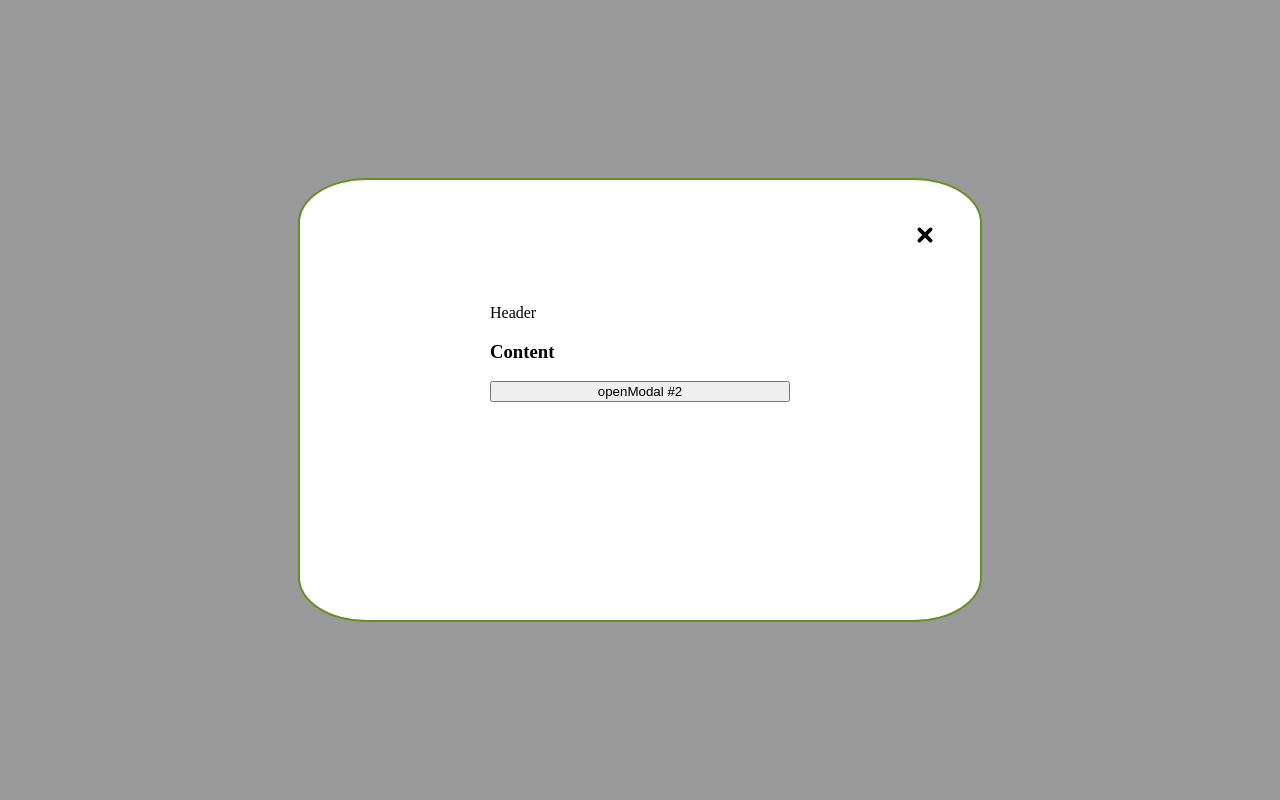
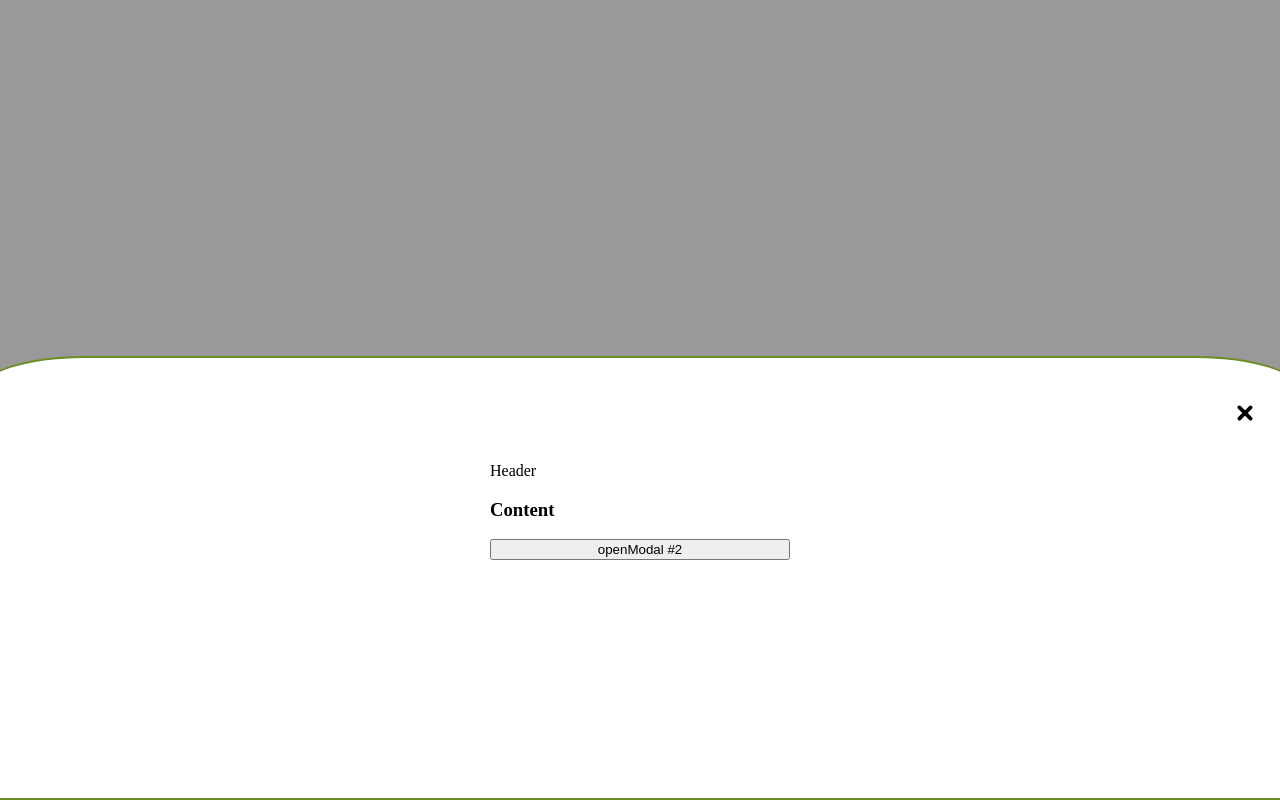
Before and after one commit to 111LegendaryDude111/Ui_Library, a React (Vite) app: page / in a window 1280 px wide. Both pictures are taken after a click on the button "OpenModal". Built offline with nearby package versions, Linux system fonts and the light colour scheme.

Commit message:
feat/#3_AddAnimatio

```diff
--- a/package.json
+++ b/package.json
@@ -11,11 +11,13 @@
   },
   "dependencies": {
     "react": "^18.2.0",
-    "react-dom": "^18.2.0"
+    "react-dom": "^18.2.0",
+    "react-transition-group": "^4.4.5"
   },
   "devDependencies": {
     "@types/react": "^18.2.43",
     "@types/react-dom": "^18.2.17",
+    "@types/react-transition-group": "^4.4.10",
     "@typescript-eslint/eslint-plugin": "^6.14.0",
     "@typescript-eslint/parser": "^6.14.0",
     "@vitejs/plugin-react": "^4.2.1",
--- a/src/App.tsx
+++ b/src/App.tsx
@@ -2,6 +2,33 @@ import { FC, useState } from "react";
 import "./App.css";
 import { Modal } from "./Modal/Modal";
 import { ModalPosition } from "./Modal/types";
+const ContentComponent3: FC = () => {
+  const [isVisibleModal3, setIsVisibleModal3] = useState<boolean>(false);
+
+  const modalHandler3 = () => {
+    setIsVisibleModal3((prev) => !prev);
+  };
+  return (
+    <div>
+      <h3>Content</h3>
+      <button
+        onClick={modalHandler3}
+        style={{
+          width: "300px",
+        }}
+      >
+        openModal #3
+      </button>
+      <Modal
+        isVisible={isVisibleModal3}
+        onClose={modalHandler3}
+        modalPosition={ModalPosition.right}
+        header={<h1>Header #3</h1>}
+        content={<div>Content #3</div>}
+      />
+    </div>
+  );
+};
 
 const ContentComponent: FC = () => {
   const [isVisibleModalTwo, setIsVisibleModalTwo] = useState<boolean>(false);
@@ -25,7 +52,7 @@ const ContentComponent: FC = () => {
         onClose={modalHandlerTwo}
         modalPosition={ModalPosition.center}
         header={<h1>Header #2</h1>}
-        content={<div>Content #2</div>}
+        content={<ContentComponent3 />}
       />
     </div>
   );
@@ -57,9 +84,9 @@ function App() {
         {buttonText}
       </button>
       <Modal
+        isVisible={isVisible}
         onClose={modalHandler}
-        isVisible={isVisible}
-        modalPosition={ModalPosition.center}
+        modalPosition={ModalPosition.bottom}
         header={"Header"}
         content={<ContentComponent />}
       />
--- a/src/Modal/Modal.tsx
+++ b/src/Modal/Modal.tsx
@@ -1,7 +1,10 @@
-import { createPortal } from "react-dom";
 import { ModalContent } from "./components/ModalContents";
 import { FC, useEffect } from "react";
 import { ModalPosition } from "./types";
+import "./styles.css";
+import { useEvent } from "../hooks/useEvent";
+import { CSSTransition } from "react-transition-group";
+import { createPortal } from "react-dom";
 
 type ModalProps = {
   isVisible: boolean;
@@ -13,6 +16,8 @@ type ModalProps = {
 
 const openModalsArray: VoidFunction[] = [];
 
+// window.openModalsArray = openModalsArray;
+
 export const Modal: FC<ModalProps> = ({
   onClose,
   isVisible,
@@ -20,29 +25,60 @@ export const Modal: FC<ModalProps> = ({
   header,
   content,
 }) => {
+  const close = useEvent(onClose);
+
   useEffect(() => {
     if (isVisible) {
-      openModalsArray.push(onClose);
+      openModalsArray.push(close);
     }
-  }, [isVisible, onClose]);
+  }, [close, isVisible]);
+
+  useEffect(() => {
+    const keyCloseModal = (e: KeyboardEvent) => {
+      console.log(openModalsArray);
+      if (e.key === "Escape") {
+        const close = openModalsArray.pop();
+        close?.();
+      }
+    };
+
+    document.addEventListener("keydown", keyCloseModal);
+
+    return () => {
+      document.removeEventListener("keydown", keyCloseModal);
+    };
+  }, []);
+
+  const classNames =
+    modalPosition === ModalPosition.center
+      ? "centerModal"
+      : modalPosition === ModalPosition.left
+      ? "leftModal"
+      : modalPosition === ModalPosition.right
+      ? "rightModal"
+      : modalPosition === ModalPosition.top
+      ? "topModal"
+      : "bottomModal";
 
   return (
-    <>
-      {isVisible && (
-        <div>
-          {createPortal(
+    <CSSTransition
+      in={isVisible}
+      unmountOnExit
+      timeout={300}
+      classNames={classNames}
+    >
+      {() =>
+        createPortal(
           <ModalContent
-              onClose={onClose}
             modalPosition={modalPosition}
             header={header}
             content={content}
             openModalsArray={openModalsArray}
           />,
-            document.getElementById("root")!,
+          document.getElementById("modal")!,
           "modal"
-          )}
-        </div>
-      )}
-    </>
+        )
+      }
+    </CSSTransition>
   );
 };
--- a/src/Modal/components/ModalContents.tsx
+++ b/src/Modal/components/ModalContents.tsx
@@ -1,86 +1,34 @@
-import { FC, SyntheticEvent, useEffect, useRef } from "react";
-import styles from "./styles.module.css";
+import { FC } from "react";
 import { ModalHeader } from "./ModalHeader";
 import { ModalPosition } from "../types";
-
+import { getClassName } from "./utlils";
+import styles from "./styles.module.css";
+import "../styles.css";
 type ModalContentProps = {
-  onClose: VoidFunction;
-  modalPosition?: ModalPosition;
+  modalPosition: ModalPosition;
   header: JSX.Element | string;
   content: JSX.Element;
   openModalsArray: VoidFunction[];
 };
 
 export const ModalContent: FC<ModalContentProps> = ({
-  onClose,
   modalPosition,
   header,
   content,
   openModalsArray,
 }) => {
-  const ref = useRef<null | HTMLDivElement>(null);
-  useEffect(() => {
-    const keyCloseModal = (e: KeyboardEvent) => {
-      e.preventDefault();
-      if (e.key === "Escape") {
-        // onClose();
-        const closeModal = openModalsArray.pop();
-        closeModal?.();
-      }
-    };
-    document.addEventListener("keydown", keyCloseModal);
-
-    return () => {
-      document.removeEventListener("keydown", keyCloseModal);
-    };
-  }, [onClose, openModalsArray]);
-
-  const closeWrapper = (e: SyntheticEvent) => {
-    const target = e.target as HTMLDivElement;
-    e.stopPropagation();
-    if (target.id === "Modal") {
-      onClose();
-    }
+  const closeModal = () => {
+    const close = openModalsArray.pop();
+    close?.();
   };
 
-  const className = (position?: ModalPosition) => {
-    switch (position) {
-      case ModalPosition.bottom:
-        return {
-          contentStyle: styles.bottomModal,
-          wrapper: styles.bottomModalWrapper,
-        };
-      case ModalPosition.right:
-        return {
-          contentStyle: styles.rightModal,
-          wrapper: styles.rightModalWrapper,
-        };
-      case ModalPosition.left:
-        return {
-          contentStyle: styles.lefttModal,
-          wrapper: styles.lefttModalWrapper,
-        };
-
-      case ModalPosition.top:
-        return {
-          contentStyle: styles.topModal,
-          wrapper: styles.topModalWrapper,
-        };
-
-      default:
-        return {
-          contentStyle: styles.centerModal,
-          wrapper: styles.centerModalWrapper,
-        };
-    }
-  };
-
-  const { contentStyle, wrapper } = className(modalPosition);
+  const { contentStyle, wrapper } = getClassName(modalPosition);
 
   return (
-    <div className={wrapper} onClick={closeWrapper} ref={ref} id="Modal">
+    <div className={wrapper}>
+      <div className={styles.overlay} onClick={closeModal}></div>
       <div className={contentStyle}>
-        <ModalHeader onClose={onClose} />
+        <ModalHeader onClose={closeModal} />
         <div className={styles.contentContainer}>
           <div>
             {typeof header === "string" ? <span>{header}</span> : header}
--- a/src/Modal/components/ModalHeader.tsx
+++ b/src/Modal/components/ModalHeader.tsx
@@ -4,7 +4,7 @@ import styles from "./styles.module.css";
 export const ModalHeader: FC<{ onClose: VoidFunction }> = ({ onClose }) => {
   return (
     <div className={styles.headerWrapper}>
-      <span onClick={onClose} style={{ padding: "0  20px 0 " }}>
+      <span onClick={onClose} className={styles.cross}>
         <svg
           xmlns="http://www.w3.org/2000/svg"
           width="30"
--- a/src/Modal/components/styles.module.css
+++ b/src/Modal/components/styles.module.css
@@ -22,8 +22,8 @@
   width: 50%;
   padding: 20px;
   background-color: white;
-  animation-name: modal;
-  animation-duration: 1s;
+
+  position: absolute;
 }
 
 .bottomModalWrapper {
@@ -48,9 +48,9 @@
   height: 50%;
   width: 100%;
   background-color: white;
-  animation-name: modal;
-  animation-duration: 1s;
+
   padding: 20px;
+  position: absolute;
 }
 
 .rightModalWrapper {
@@ -74,11 +74,9 @@
   height: 100%;
   width: 50%;
   background-color: white;
-  animation-name: rightModal;
-  animation-duration: 1s;
 }
 
-.lefttModalWrapper {
+.leftModalWrapper {
   width: 100%;
   height: 100%;
   display: flex;
@@ -90,7 +88,7 @@
   top: 0;
   overflow: hidden;
 }
-.lefttModal {
+.leftModal {
   border: 2px solid olivedrab;
   border-radius: 0 8% 8% 0;
   display: flex;
@@ -99,8 +97,7 @@
   height: 100%;
   width: 50%;
   background-color: white;
-  animation-name: lefttModal;
-  animation-duration: 1s;
+  position: absolute;
 }
 
 .topModalWrapper {
@@ -124,9 +121,8 @@
   height: 50%;
   width: 100%;
   background-color: white;
-  animation-name: topModal;
-  animation-duration: 1s;
   padding: 20px;
+  position: absolute;
 }
 
 .headerWrapper {
@@ -142,39 +138,11 @@
 .contentContainer {
   padding: 10px;
 }
-
-@keyframes modal {
-  from {
-    transform: translateY(200%);
-  }
-  to {
-    transform: translateY(0);
-  }
+.cross {
+  padding: 0 20px 0;
 }
 
-@keyframes rightModal {
-  from {
-    transform: translateX(200%);
-  }
-  to {
-    transform: translateX(0);
-  }
+.overlay {
+  position: absolute;
+  inset: 0;
 }
-
-@keyframes lefttModal {
-  from {
-    transform: translateX(-200%);
-  }
-  to {
-    transform: translateX(0);
-  }
-}
-
-@keyframes topModal {
-  from {
-    transform: translateY(-200%);
-  }
-  to {
-    transform: translateY(0);
-  }
-}
--- /dev/null
+++ b/src/Modal/components/utlils.ts
@@ -0,0 +1,34 @@
+import { ModalPosition } from "../types";
+import styles from "./styles.module.css";
+
+export const getClassName = (position: ModalPosition) => {
+  switch (position) {
+    case ModalPosition.bottom:
+      return {
+        contentStyle: styles.bottomModal,
+        wrapper: styles.bottomModalWrapper,
+      };
+    case ModalPosition.right:
+      return {
+        contentStyle: styles.rightModal,
+        wrapper: styles.rightModalWrapper,
+      };
+    case ModalPosition.left:
+      return {
+        contentStyle: styles.leftModal,
+        wrapper: styles.leftModalWrapper,
+      };
+
+    case ModalPosition.top:
+      return {
+        contentStyle: styles.topModal,
+        wrapper: styles.topModalWrapper,
+      };
+
+    default:
+      return {
+        contentStyle: styles.centerModal,
+        wrapper: styles.centerModalWrapper,
+      };
+  }
+};
--- /dev/null
+++ b/src/Modal/styles.css
@@ -0,0 +1,91 @@
+/* CenterModal */
+.centerModal-enter {
+  transform: translateY(200%);
+}
+.centerModal-enter-active {
+  opacity: 1;
+  transform: translateY(0);
+  transition: all 0.5s;
+}
+.centerModal-exit {
+  opacity: 1;
+  transform: translateY(0);
+}
+.centerModal-exit-active {
+  transform: translateY(300%);
+  transition: all 0.5s;
+}
+
+/* LeftModal */
+
+.leftModal-enter {
+  transform: translateX(-200%);
+}
+.leftModal-enter-active {
+  opacity: 1;
+  transform: translateX(0);
+  transition: all 0.5s;
+}
+.leftModal-exit {
+  opacity: 1;
+  transform: translateX(0);
+}
+.leftModal-exit-active {
+  transform: translateX(-300%);
+  transition: all 0.5s;
+}
+/* RightModal */
+
+.rightModal-enter {
+  transform: translateX(200%);
+}
+.rightModal-enter-active {
+  opacity: 1;
+  transform: translateX(0);
+  transition: all 0.5s;
+}
+.rightModal-exit {
+  opacity: 1;
+  transform: translateX(0);
+}
+.rightModal-exit-active {
+  transform: translateX(300%);
+  transition: all 0.5s;
+}
+
+/* TopModal */
+
+.topModal-enter {
+  transform: translateY(-200%);
+}
+.topModal-enter-active {
+  opacity: 1;
+  transform: translateY(0);
+  transition: all 0.5s;
+}
+.topModal-exit {
+  opacity: 1;
+  transform: translateY(0);
+}
+.topModal-exit-active {
+  transform: translateY(-300%);
+  transition: all 0.5s;
+}
+
+/* BottomModal */
+.bottomModal-enter {
+  transform: translateY(200%);
+}
+.bottomModal-enter-active {
+  opacity: 1;
+  transform: translateY(0);
+  transition: all 0.5s;
+}
+.bottomModal-exit {
+  opacity: 1;
+  transform: translateY(0);
+}
+.bottomModal-exit-active {
+  transform: translateY(300%);
+  transition: all 0.5s;
+}
--- /dev/null
+++ b/src/hooks/useEvent.ts
@@ -0,0 +1,19 @@
+import { useCallback, useLayoutEffect, useRef } from "react";
+
+// eslint-disable-next-line @typescript-eslint/no-explicit-any
+export const useEvent = <T extends (...args: any[]) => any>(fn: T) => {
+  const ref = useRef(fn);
+
+  useLayoutEffect(() => {
+    ref.current = fn;
+  });
+
+  const eventCb = useCallback(
+    (...args: Parameters<T>) => {
+      ref.current.apply(null, args);
+    },
+    [ref]
+  );
+
+  return eventCb;
+};
```
Also changed, not shown: src/Modal/styles.module.css (deleted), 1 other file (tests, documents, lock files or other folders). Lines whose indentation alone changed are shown as unchanged.
